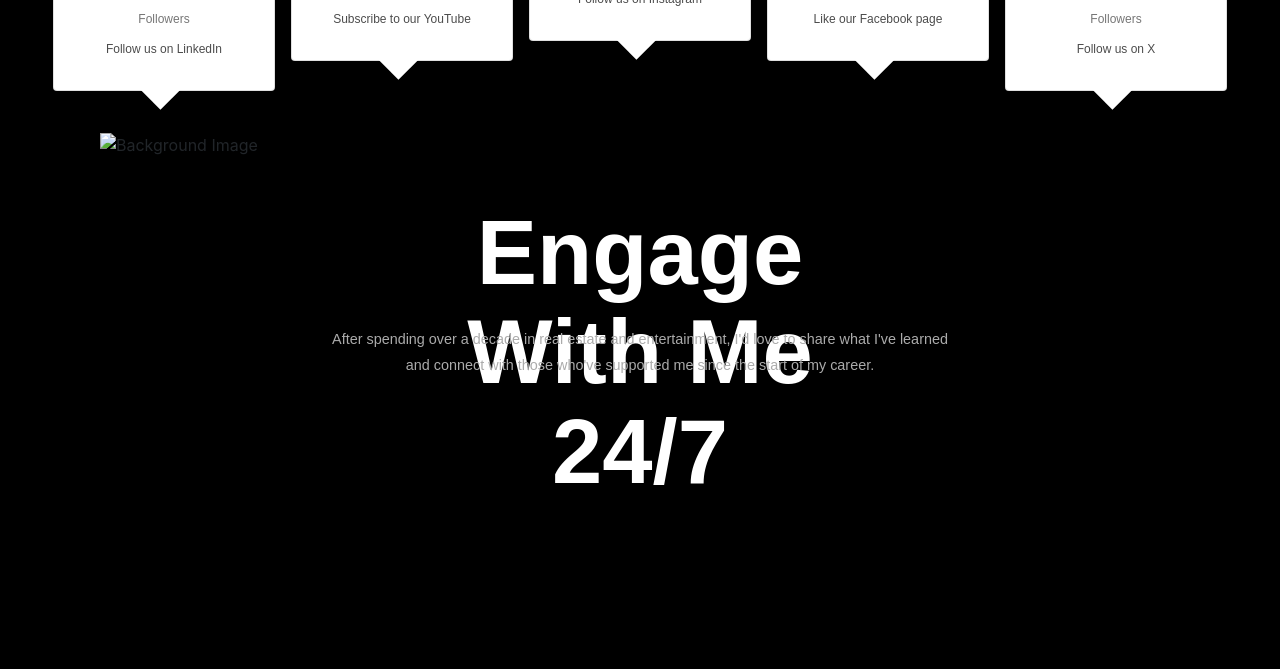
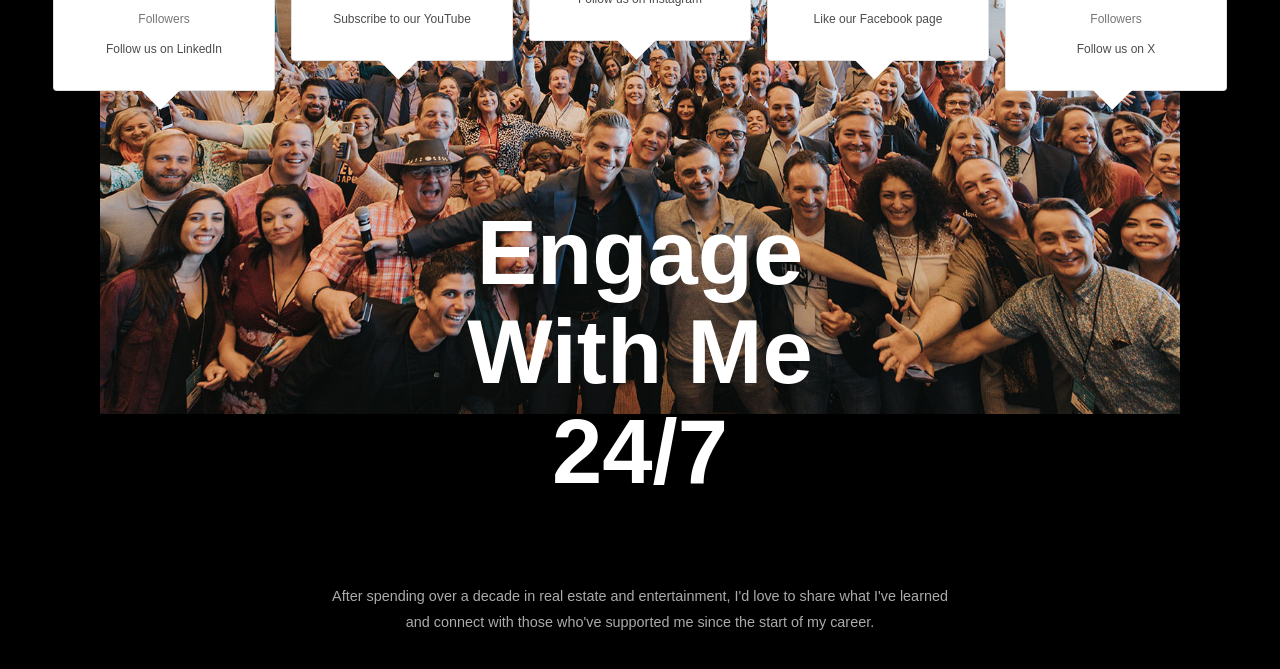
Before and after one commit to alimnsr1154/faisal_bhai, a plain HTML site: page faisal_ali_khan/index.html in a window 1280 px wide. Shown: the part 3313-3982 px from the top of the page. Drawn offline with nearby package versions, Linux system fonts and the light colour scheme; a web font is replaced by a local one.

Commit message:
image path updated in sixth section

```diff
--- a/faisal_ali_khan/index.html
+++ b/faisal_ali_khan/index.html
@@ -151,7 +151,7 @@
             <div class="social-cards">
                 <!-- Social cards will be inserted here by JavaScript -->
             </div>
-            <img class="background" src="assets/team-photo.jpg" alt="Background Image">
+            <img class="background" src="assets/team-pics/team-photo.jpg" alt="Background Image">
             <div class="center-text">
                 <!-- Center text will be inserted here by JavaScript -->
             </div>
```
